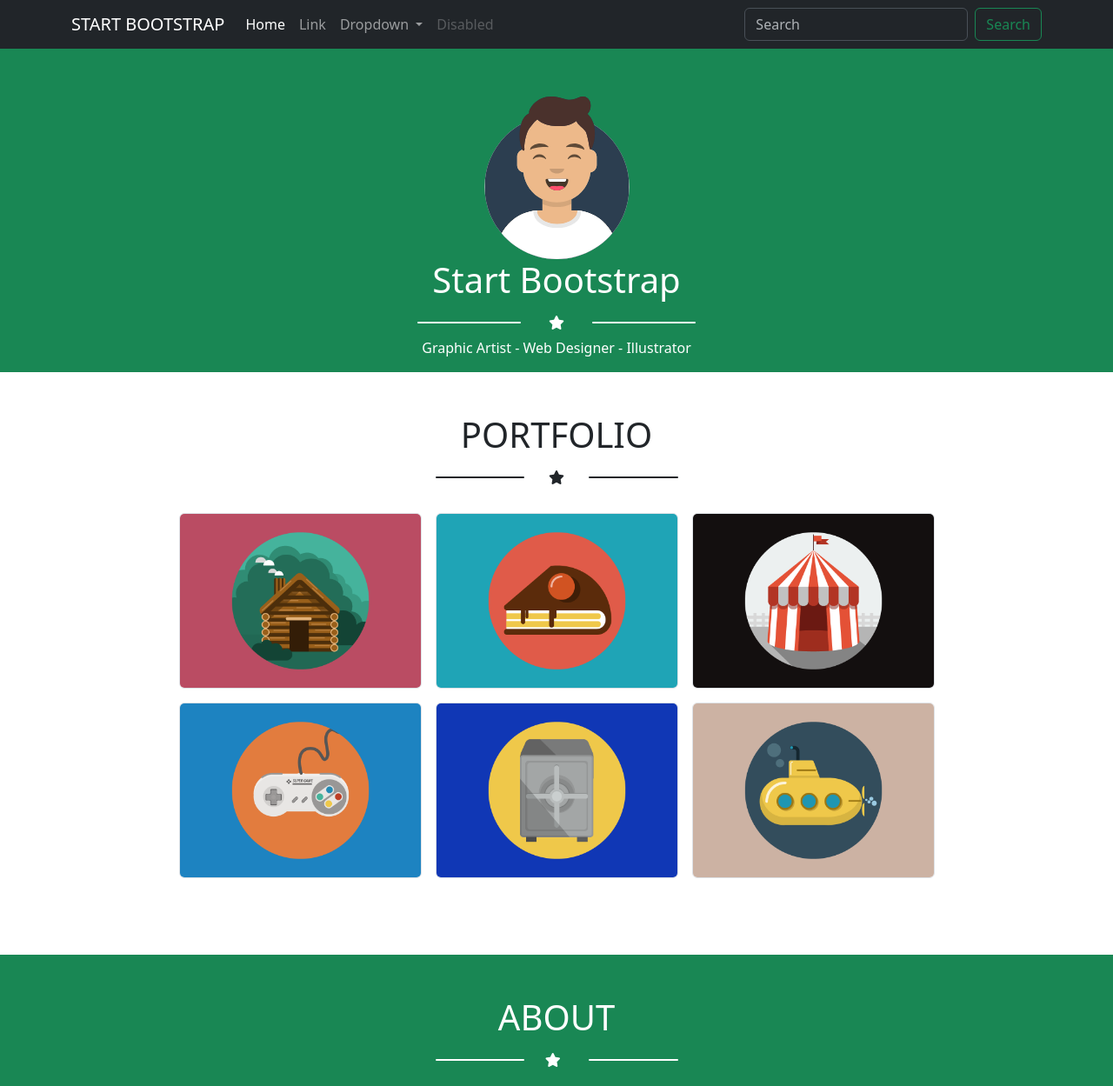
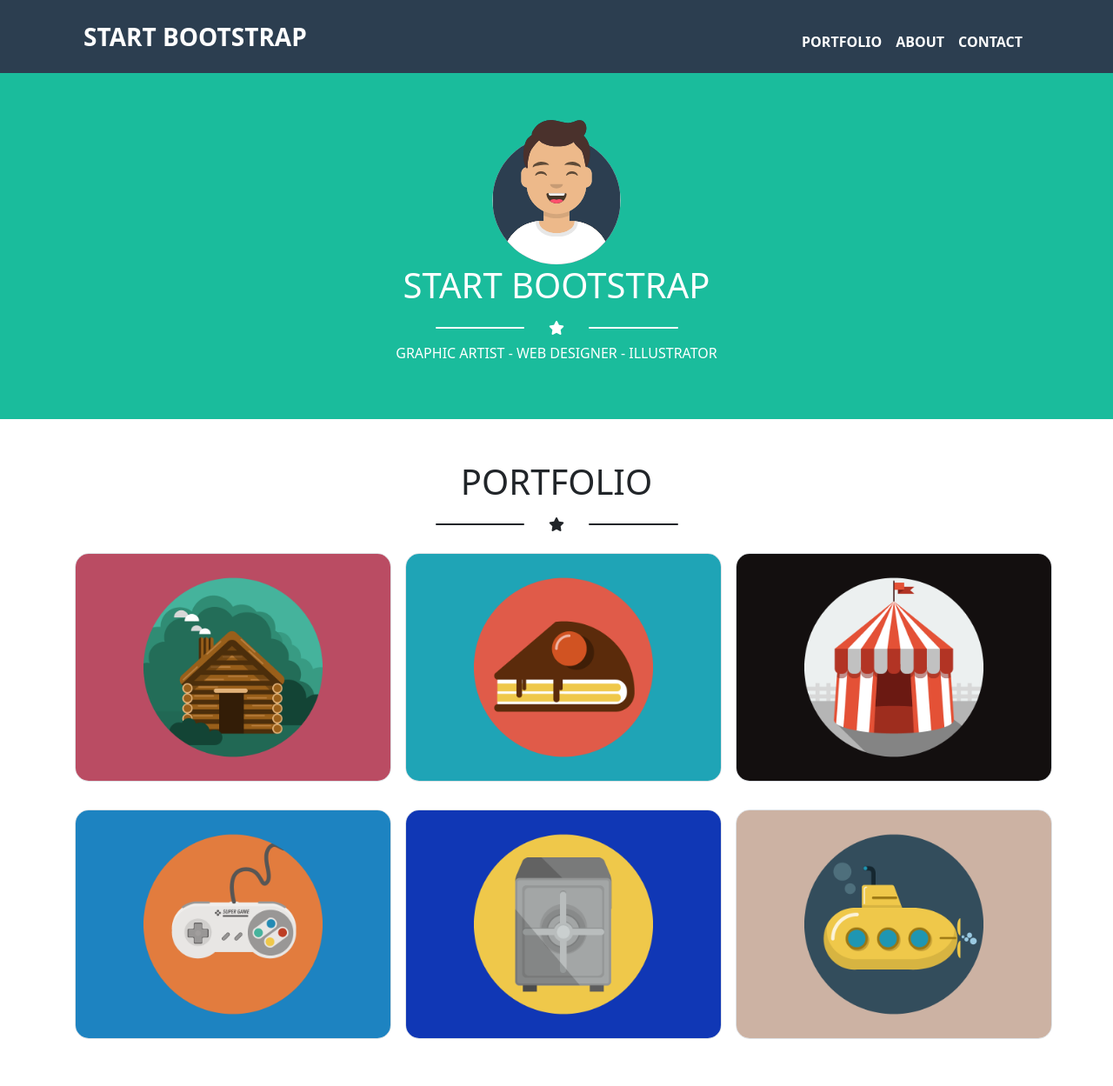
Before and after one commit to GiuseppeTrp/html-css-bootstrap-freelancer, a plain HTML site: page index.html in a window 1280 px wide. Shown: the top 1249 px of the page at 87% size. Drawn offline with nearby package versions, Linux system fonts and the light colour scheme.

Commit message:
added responsive code. i have to add details

```diff
--- a/css/style.css
+++ b/css/style.css
@@ -0,0 +1,11 @@
+nav, .footer-bottom{
+    background-color: #2C3E50;
+}
+
+#jumbo, #about{
+    background-color: #1ABC9C;
+}
+
+footer{
+    background-color: #3A546D;
+}
--- a/index.html
+++ b/index.html
@@ -1,5 +1,6 @@
 <!DOCTYPE html>
-<html lang="it">
+<html lang="en">
+
 <head>
     <meta charset="UTF-8">
     <meta name="viewport" content="width=device-width, initial-scale=1.0">
@@ -15,59 +16,94 @@
     <!-- stile -->
     <link rel="stylesheet" href="css/style.css">
 </head>
+
 <body>
+    <!-- nav -->
+    <nav class="navbar navbar-expand-lg text-uppercase p-3 px-lg-5  " data-bs-theme="dark">
+        <div class="container-fluid px-lg-5 d-flex align-items-end">
+            <a class="navbar-brand strong fs-3 fw-bold" href="#">Start bootstrap</a>
+
+            <button class="navbar-toggler" type="button" data-bs-toggle="collapse"
+                data-bs-target="#navbarNav" aria-controls="navbarNav" aria-expanded="false"
+                aria-label="Toggle navigation">
+                <span class="navbar-toggler-icon"></span>
+            </button>
+            <div class="collapse navbar-collapse " id="navbarNav">
+                <ul class="navbar-nav ms-auto">
+                    <li class="nav-item">
+                        <a class="nav-link active fw-bold  " aria-current="page" href="#">Portfolio</a>
+                    </li>
+                    <li class="nav-item">
+                        <a class="nav-link text-white fw-bold " href="#">About</a>
+                    </li>
+                    <li class="nav-item">
+                        <a class="nav-link text-white fw-bold " href="#">Contact</a>
+                    </li>
+                </ul>
+            </div>
 
 
-    <nav class="navbar navbar-expand-lg bg-dark" data-bs-theme="dark">
-        <div class="container">
-          <a class="navbar-brand text-uppercase" href="#">Start Bootstrap</a>
-          <button class="navbar-toggler" type="button" data-bs-toggle="collapse" data-bs-target="#navbarSupportedContent" aria-controls="navbarSupportedContent" aria-expanded="false" aria-label="Toggle navigation">
-            <span class="navbar-toggler-icon"></span>
-          </button>
-          <div class="collapse navbar-collapse" id="navbarSupportedContent">
-            <ul class="navbar-nav me-auto mb-2 mb-lg-0">
-              <li class="nav-item">
-                <a class="nav-link active" aria-current="page" href="#">Home</a>
-              </li>
-              <li class="nav-item">
-                <a class="nav-link" href="#">Link</a>
-              </li>
-              <li class="nav-item dropdown">
-                <a class="nav-link dropdown-toggle" href="#" role="button" data-bs-toggle="dropdown" aria-expanded="false">
-                  Dropdown
-                </a>
-                <ul class="dropdown-menu">
-                  <li><a class="dropdown-item" href="#">Action</a></li>
-                  <li><a class="dropdown-item" href="#">Another action</a></li>
-                  <li><hr class="dropdown-divider"></li>
-                  <li><a class="dropdown-item" href="#">Something else here</a></li>
-                </ul>
-              </li>
-              <li class="nav-item">
-                <a class="nav-link disabled" aria-disabled="true">Disabled</a>
-              </li>
-            </ul>
-            <form class="d-flex" role="search">
-              <input class="form-control me-2" type="search" placeholder="Search" aria-label="Search">
-              <button class="btn btn-outline-success" type="submit">Search</button>
-            </form>
-          </div>
         </div>
     </nav>
 
+    <!-- end nav -->
 
-    <!-- jumbo -->
 
-    <div id="jumbo" class="bg-success text-white text-center ">
+
+
+
+
+
+
+
+    <!-- main -->
+    <main>
+        <!--  jumbo -->
+        <div id="jumbo" class=" text-white text-center py-5">
             <div class="container text-uppercase">
-
-            <img src="img/avatar.svg" alt="" class="img-fluid w-25 mx-auto d-block  ps-5 pe-5 pt-5 ">
+                 <div class="container ">
+                    <div class="row test row-cols-2 row-cols-md-4  row-cols-sm-4 row-cols-lg-6 d-flex flex-wrap justify-content-center ">
+                        <div class="col">
+                            <div class="my_card">
+                                <img src="img/avatar.svg" alt="" class="img-fluid   ">
+                            </div>
                         </div>
 
-            <h1>Start Bootstrap</h1>
+                    </div>
 
-            <div class=" w-100 d-flex flex-column justify-content-center">
-            <div class="struttura-titolo col-3 mx-auto">
+                 </div>
+
+
+                <h1 class="text-uppercase">Start Bootstrap</h1>
+
+                <div class="  d-flex flex-column justify-content-between">
+                    <div class="struttura-titolo col-4 col-xl-3  col-md-4 mx-auto">
+                        <div class="separator row align-items-center">
+                            <div class="col-5">
+                                <hr class="border-2 opacity-100 rounded">
+                            </div>
+                            <div class="col-2">
+                                <i class="fa-solid fa-star"></i>
+                            </div>
+                            <div class="col-5">
+                                <hr class="border-2 opacity-100 rounded">
+                            </div>
+                        </div>
+                    </div>
+                </div>
+
+                <p>
+                    Graphic Artist - Web Designer - Illustrator
+                </p>
+            </div>
+        </div>
+        <!-- end jumbo-->
+
+        <!-- Sezione portfolio -->
+        <div id="portfolio">
+            <div class="container text-center py-5 text-uppercase">
+                <h1>Portfolio</h1>
+                <div class="struttura-titolo col-4 col-xl-3  col-md-4 mx-auto">
                     <div class="separator row align-items-center">
                         <div class="col-5">
                             <hr class="border-2 opacity-100 rounded">
@@ -81,79 +117,54 @@
                     </div>
                 </div>
 
-            <p>
-                Graphic Artist - Web Designer - Illustrator
-            </p>
-        </div>
-    </div>
-    <!-- fine jumbo -->
 
-
-    <!-- portfolio -->
-    <div id="portfolio">
-        <div class="container text-center py-5 text-uppercase">
-            <h1>Portfolio</h1>
-            <div class="struttura-titolo col-3 mx-auto mb-3">
-                <div class="separator row align-items-center">
-                    <div class="col-5">
-                        <hr class="border-2 opacity-100 rounded">
-                    </div>
-                    <div class="col-2">
-                        <i class="fa-solid fa-star"></i>
-                    </div>
-                    <div class="col-5">
-                        <hr class="border-2 opacity-100 rounded">
-                    </div>
-                </div>
-            </div>
-
-            <div class=" w-100 d-flex flex-wrap justify-content-center  ">
-                <img src="img/cabin.png" alt="" class="img-fluid w-25 m-2  d-block  border rounded  ">
-                <img src="img/cake.png" alt="" class="img-fluid w-25 m-2 d-block  border rounded ">
-                <img src="img/circus.png" alt="" class="img-fluid w-25 m-2 d-block border rounded  ">
-            </div>
-            <div class=" w-100 d-flex flex-wrap justify-content-center ">
-                <img src="img/game.png" alt="" class=" img-fluid w-25  d-block  m-2  border rounded ">
-                <img src="img/safe.png" alt="" class="img-fluid w-25 d-block m-2 border rounded  ">
-                <img src="img/submarine.png" alt="" class="img-fluid w-25 m-2  d-block border rounded  ">
-            </div>
 
 
                 <!-- colonne -->
 
-            <div class="row test row-cols-1 row-cols-md-2 row-cols-lg-3">
+                <div class="row test row-cols-1 row-cols-md-2 row-cols-lg-3 d-flex flex-wrap justify-content-center ">
                     <div class="col p-2">
-                    <div class="my_card"></div>
+                        <div class="my_card">
+                            <img src="img/cabin.png" alt="" class="img-fluid  m-2  d-block  border rounded-4  ">
+                        </div>
                     </div>
                     <div class="col p-2">
-                    <div class="my_card"></div>
+                        <div class="my_card">
+                            <img src="img/cake.png" alt="" class="img-fluid  m-2 d-block  border rounded-4 ">
+                        </div>
                     </div>
                     <div class="col p-2">
-                    <div class="my_card"></div>
+                        <div class="my_card">
+                            <img src="img/circus.png" alt="" class="img-fluid  m-2 d-block  border rounded-4 ">
+                        </div>
                     </div>
                     <div class="col p-2">
-                    <div class="my_card"></div>
+                        <div class="my_card">
+                            <img src="img/game.png" alt="" class="img-fluid m-2 d-block  border rounded-4 ">
+                        </div>
                     </div>
                     <div class="col p-2">
-                    <div class="my_card"></div>
+                        <div class="my_card">
+                            <img src="img/safe.png" alt="" class="img-fluid  m-2 d-block  border rounded-4 ">
+                        </div>
                     </div>
                     <div class="col p-2">
-                    <div class="my_card"></div>
+                        <div class="my_card">
+                            <img src="img/submarine.png" alt="" class="img-fluid  m-2 d-block  border rounded-4">
+                        </div>
                     </div>
                 </div>
 
             </div>
         </div>
-    <!-- fine portfolio -->
+        <!-- end portfolio -->
 
-
-    <!-- about -->
-
-    <div id="about" class="bg-success text-white py-5">
+        <!-- Sezione about -->
+        <div id="about" class=" text-white py-5">
             <div class="container d-flex flex-column align-items-center">
 
                 <h1 class="text-center  text-uppercase">about</h1>
-            <div class="struttura-titolo col-3 mx-auto mb-3">
+                <div class="struttura-titolo col-4 col-xl-3  col-md-4 mx-auto">
                     <div class="separator row align-items-center">
                         <div class="col-5">
                             <hr class="border-2 opacity-100 rounded">
@@ -190,14 +201,13 @@
 
             </div>
         </div>
+        <!-- end about -->
 
-    <!-- fine about -->
-
+        <!-- contact-me -->
        <div id="contact-me" class="py-5">
         <div class="container d-flex flex-column align-items-center ">
-            <div class="col-9">
             <h1 class="text-center text-uppercase">Contact Me</h1>
-                <div class="struttura-titolo col-3 mx-auto mb-3">
+            <div class="struttura-titolo col-4 col-xl-3  col-md-4 mx-auto">
                 <div class="separator row align-items-center">
                     <div class="col-5">
                         <hr class="border-2 opacity-100 rounded">
@@ -210,6 +220,8 @@
                     </div>
                 </div>
             </div>
+            <div class="col-9">
+
 
 <!-- form -->
 
@@ -235,12 +247,14 @@
 
 
     </div>
+        <!-- end contact-me -->
 
-
-    <!-- fine FORM -->
+    </main>
+    <!-- end main -->
 
     <!-- footer -->
-    <footer class="text-white bg-dark" data-bs-theme="dark">
+    <footer class="text-white " >
+        <div class="container text-center">
             <div class="row row-cols-1 row-cols-md-3 text-center py-5">
                 <div class="col">
                     <div class="text-uppercase fs-5 mb-2">
@@ -267,19 +281,25 @@
                     <div class="text-uppercase fs-5 mb-2">
                         About freelancer
                     </div>
-                <p>
-                    Lorem ipsum dolor sit amet consectetur adipisicing elit. Expedita deleniti labore, aperiam et amet consequuntur, esse autem dolore odio, nihil vitae <a href="#" class="text-decoration-none text-success">start bootstrap</a>.
+                    <p>Freelancer is a free to use, opern source Bootstrap theme created by
+                        <a href="">Start Bootstrap</a>
                 </p>
                 </div>
             </div>
-        <div class="footer-bottom py-4 text-center bg-black">
+
+
+        </div>
+        <div class="footer-bottom py-4 text-center ">
             <span class="text-uppercase fw-bold">Copyright © your website 2024 </span>
         </div>
+
+
     </footer>
-    <!-- fine footer -->
-
+    <!-- end footer -->
 
         <!-- bootstrap js -->
         <script src="https://cdn.jsdelivr.net/npm/bootstrap@5.3.2/dist/js/bootstrap.bundle.min.js" integrity="sha384-C6RzsynM9kWDrMNeT87bh95OGNyZPhcTNXj1NW7RuBCsyN/o0jlpcV8Qyq46cDfL" crossorigin="anonymous"></script>
+
 </body>
+
 </html>
```
Lines whose indentation alone changed are shown as unchanged.
